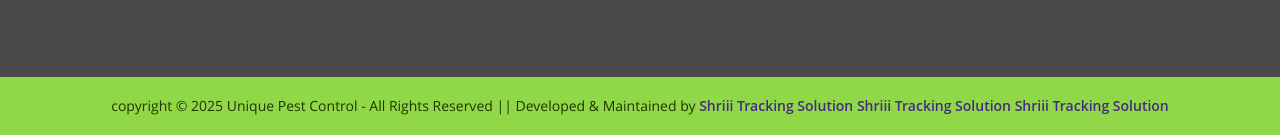
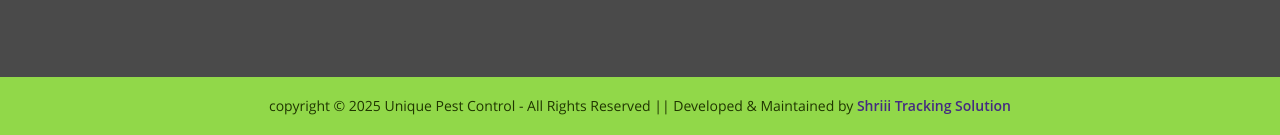
Before and after one commit to ShriiiTrackingSolutions/Unique-Pest-Control, a plain HTML site: page mosquitoTreatment.html in a window 1280 px wide. Shown: the part 3608-3743 px from the top of the page. Drawn offline with nearby package versions, Linux system fonts and the light colour scheme; a web font is replaced by a local one.

Commit message:
keybord glitch problem

```diff
--- a/mosquitoTreatment.html
+++ b/mosquitoTreatment.html
@@ -580,7 +580,7 @@
     <section class="copyrightSection">
       <div class="container">
         <p class="text-center">
-          copyright © 2025 Unique Pest Control - All Rights Reserved || Developed & Maintained by <a href="http://www.shriiitrackingsolution.com/">Shriii Tracking Solution</a> <a href="http://www.shriiitrackingsolution.com/">Shriii Tracking Solution</a> <a href="http://www.shriiitrackingsolution.com/">Shriii Tracking Solution</a>
+          copyright © 2025 Unique Pest Control - All Rights Reserved || Developed & Maintained by <a href="http://www.shriiitrackingsolution.com/">Shriii Tracking Solution</a>
         </p>
       </div>
     </section>
```
